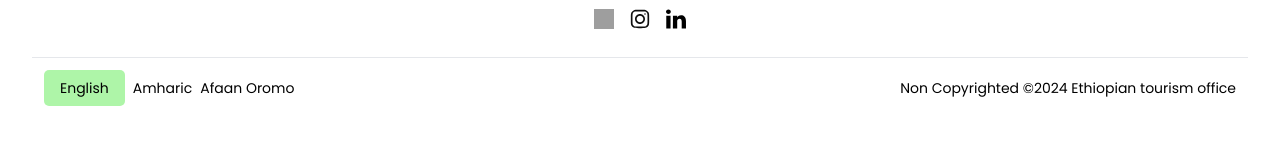
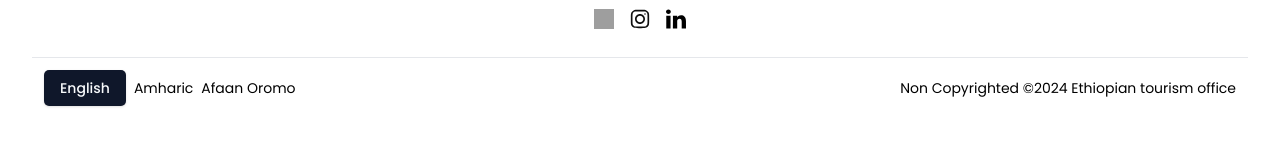
Before and after one commit to itskidus02/tourism, a React (Vite) app: page / in a window 1280 px wide. Shown: the part 4451-4597 px from the top of the page. Built offline with nearby package versions, Linux system fonts and the light colour scheme; grey boxes are pictures that could not be loaded.

Commit message:
footer done

```diff
--- a/src/components/FooterDiv.jsx
+++ b/src/components/FooterDiv.jsx
@@ -28,7 +28,7 @@ const FooterDiv = () => {
       <div className="flex flex-col md:flex-row gap-3 border-t p-3 mt-7 justify-between items-center">
         {/* lang */}
         <div className="flex gap-2 items-center">
-          <button className="bg-[#AEF5A8] hover:bg-[#82FF80] px-4 py-2 rounded-[5px]">English</button> <h1 className="tourism-text">Amharic</h1>
+          <Button className="hover:ring-1 hover:ring-[0f172a] hover:bg-white hover:text-slate-900 px-4 py-2 rounded-[5px]">English</Button> <h1 className="tourism-text">Amharic</h1>
           <h1 className="tourism-text">Afaan Oromo</h1>
         </div>
         {/* copy */}
```
